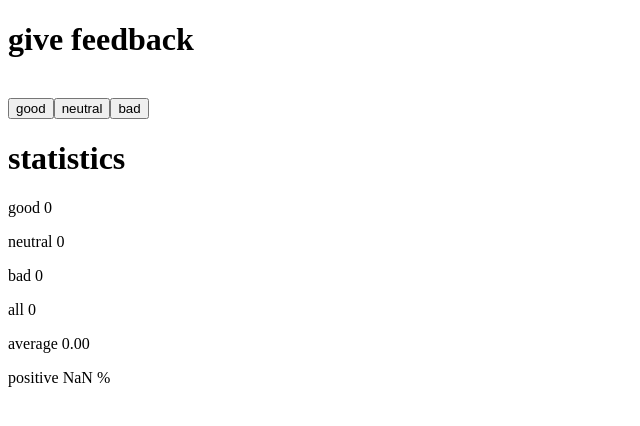
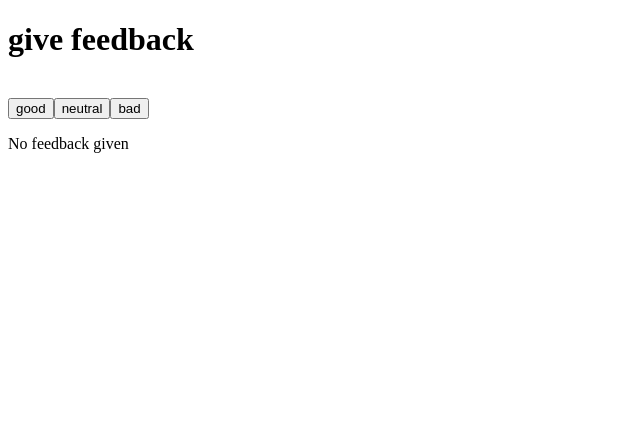
Before and after one commit to SindhuElanco/fullstack-open, a React (Vite) app in the folder part-1/introdemo/: page / in a window 1280 px wide. Shown: the top 426 px of the page, without its empty margins (0-640 px from the left). Built offline with nearby package versions, Linux system fonts and the light colour scheme.

Commit message:
unicafe ex-1.1 step3

```diff
--- a/part-1/introdemo/src/App.jsx
+++ b/part-1/introdemo/src/App.jsx
@@ -1,4 +1,26 @@
 import { useState } from 'react'
+
+const Statistics = ({ good, neutral, bad }) => {
+  if (good === 0 && neutral === 0 && bad === 0) {
+    return (
+      <div>
+        <p>No feedback given</p>
+      </div>
+    )
+  }
+
+  return (
+    <div>
+      <h1>statistics</h1>
+      <p>good {good}</p>
+      <p>neutral {neutral}</p>
+      <p>bad {bad}</p>
+      <p>all {good + neutral + bad}</p>
+      <p>average {((good + neutral + bad) / 3).toFixed(2)}</p>
+      <p>positive {(good / (good + neutral + bad) * 100).toFixed(2)} %</p>
+    </div>
+  )
+}
 
 const App = () => {
   // save clicks of each button to its own state
@@ -13,13 +35,7 @@
       <button onClick={() => setGood(good + 1)}>good</button>
       <button onClick={() => setNeutral(neutral + 1)}>neutral</button>
       <button onClick={() => setBad(bad + 1)}>bad</button>
-      <h1>statistics</h1>
-      <p>good {good}</p>
-      <p>neutral {neutral}</p>
-      <p>bad {bad}</p>
-      <p>all {good + neutral + bad}</p>
-      <p>average {((good + neutral + bad) / 3).toFixed(2)}</p>
-      <p>positive {(good / (good + neutral + bad) * 100).toFixed(2)} %</p>
+      <Statistics good={good} neutral={neutral} bad={bad} />
     </div>
   )
 }
```
